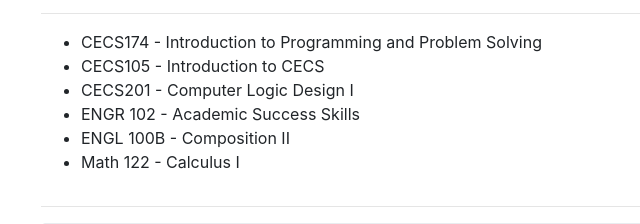
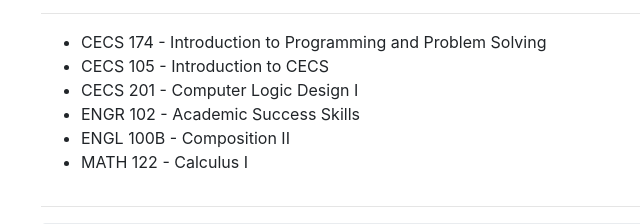
Before and after one commit to jason4851/Bootstrap-page, a plain HTML site: page index.html in a window 1280 px wide. Shown: the part 574-798 px from the top of the page, 44-684 px from the left. Drawn offline with nearby package versions, Linux system fonts and the light colour scheme.

Commit message:
Update index.html

```diff
--- a/index.html
+++ b/index.html
@@ -44,12 +44,12 @@
 <div class="row featurette">
       <div class="col-md-7">
           <ul>
-          <li>CECS174 - Introduction to Programming and Problem Solving </li>
-            <li>CECS105 - Introduction to CECS</li>
-          <li>CECS201 - Computer Logic Design I</li>
+          <li>CECS 174 - Introduction to Programming and Problem Solving </li>
+            <li>CECS 105 - Introduction to CECS</li>
+          <li>CECS 201 - Computer Logic Design I</li>
             <li>ENGR 102 - Academic Success Skills</li>
             <li>ENGL 100B - Composition II</li>
-            <li>Math 122 - Calculus I</li>
+            <li>MATH 122 - Calculus I</li>
 
           </ul>
 
```
